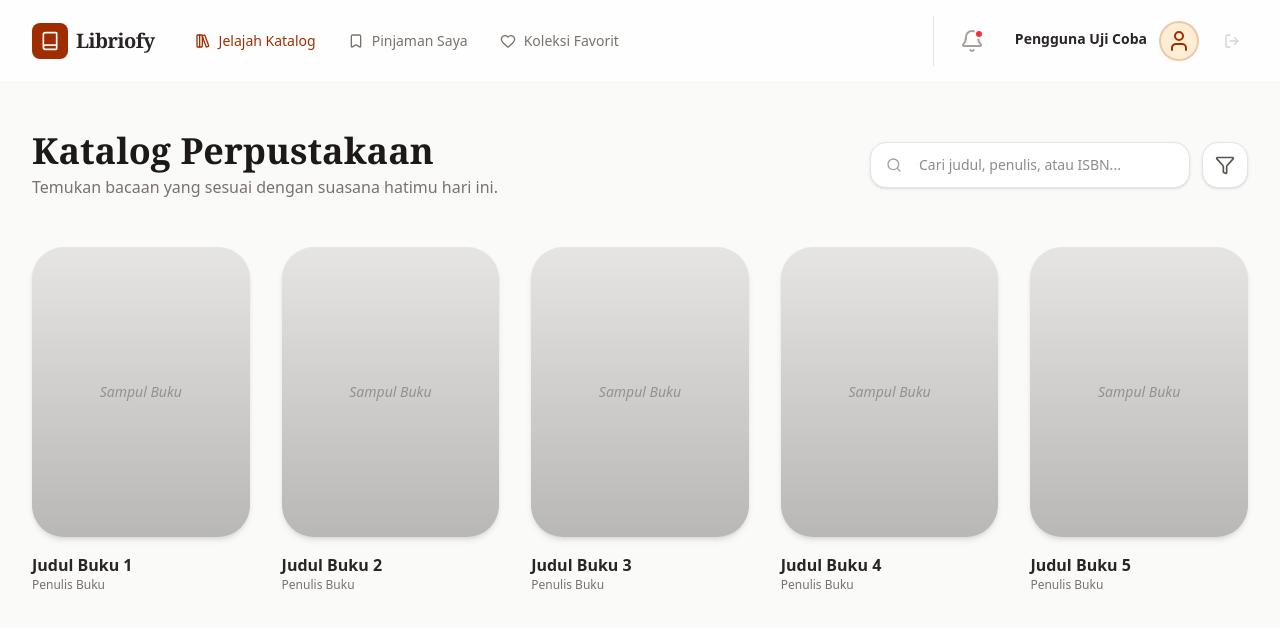
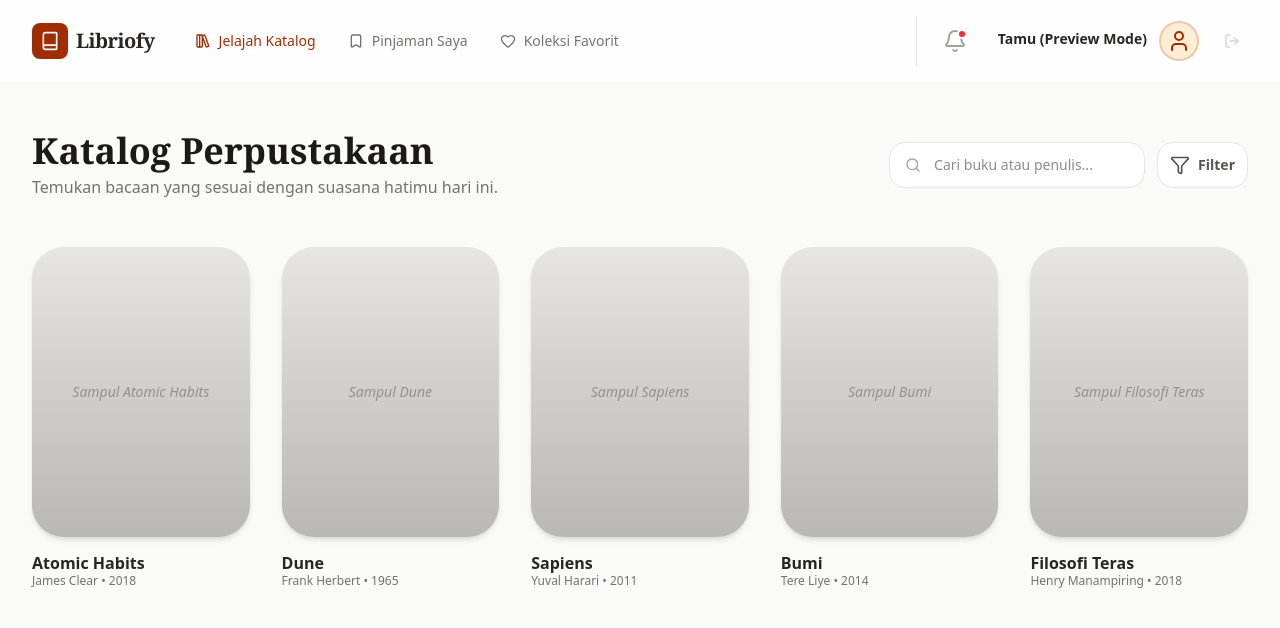
Before and after one commit to Purukan-Jeremy/LibraryProject, a Next.js app in the folder frontend/: page /librarypage in a window 1280 px wide. Before the commit this address had no page. Shown: the top 628 px of the page. Built offline with nearby package versions, Linux system fonts and the light colour scheme.

Commit message:
fixing frontend users page

```diff
--- a/frontend/src/app/favorites/page.tsx
+++ b/frontend/src/app/favorites/page.tsx
@@ -81,14 +81,16 @@ export default function FavoritesPage() {
             </p>
           </div>
 
-          <div className="relative group">
-            <Search className="absolute left-4 top-1/2 -translate-y-1/2 w-5 h-5 text-stone-300 group-focus-within:text-orange-800 transition-colors" />
-            <input
-              type="text"
-              placeholder="Cari di favorit..."
-              className="pl-12 pr-6 py-4 bg-white border border-stone-200 rounded-[1.5rem] text-sm focus:ring-4 focus:ring-orange-800/5 outline-none w-full md:w-80 shadow-sm transition-all"
-              onChange={(e) => setSearchTerm(e.target.value)}
-            />
+          <div className="flex gap-3">
+            <div className="relative">
+              <Search className="absolute left-4 top-1/2 -translate-y-1/2 w-4 h-4 text-stone-400" />
+              <input
+                type="text"
+                placeholder="Cari di favorit..."
+                className="pl-11 pr-4 py-3 bg-white border border-stone-200 rounded-2xl text-sm focus:ring-2 focus:ring-orange-800/10 outline-none w-64"
+                onChange={(e) => setSearchTerm(e.target.value)}
+              />
+            </div>
           </div>
         </header>
 
--- a/frontend/src/app/librarypage/page.tsx
+++ b/frontend/src/app/librarypage/page.tsx
@@ -27,6 +27,9 @@ export default function LibraryPage() {
   //const [user, setUser] = useState<any>(null);
   const [user, setUser] = useState<any>({ fullname: "Pengguna Uji Coba" });
   const router = useRouter();
+  const [searchQuery, setSearchQuery] = useState("");
+
+  //Handle profil
   const [isProfileOpen, setIsProfileOpen] = useState(false);
   const [isEditing, setIsEditing] = useState(false);
   const [formData, setFormData] = useState({
@@ -34,7 +37,21 @@ export default function LibraryPage() {
     email: "",
     password: "",
   });
+  const handleSaveProfile = () => {
+    const updatedUser = {
+      ...user,
+      fullname: formData.fullname !== "" ? formData.fullname : user.fullname,
+      email: formData.email !== "" ? formData.email : user.email,
+      // Password biasanya dikirim ke API, di sini kita simulasi saja
+    };
 
+    setUser(updatedUser);
+    localStorage.setItem("user", JSON.stringify(updatedUser));
+    setIsEditing(false);
+    alert("Profil berhasil diperbarui!");
+  };
+
+  //Handle Notifikasi
   const [isNotificationOpen, setIsNotificationOpen] = useState(false);
   // Contoh data notifikasi (Data Dummy)
   const [notifications, setNotifications] = useState([
@@ -60,20 +77,89 @@ export default function LibraryPage() {
       unread: false,
     },
   ]);
-
   // Logika cek apakah ada notifikasi yang belum dibaca
   const hasUnread = notifications.some((n) => n.unread);
-
   const markAllAsRead = () => {
     setNotifications(notifications.map((n) => ({ ...n, unread: false })));
   };
+
+  //Handle Filter Buku
+  //data dummy buku, nanti akan diganti dengan data dari API
+  const allBooks = [
+    {
+      id: 1,
+      title: "Atomic Habits",
+      author: "James Clear",
+      category: "Edukasi",
+      year: 2018,
+    },
+    {
+      id: 2,
+      title: "Dune",
+      author: "Frank Herbert",
+      category: "Fiksi",
+      year: 1965,
+    },
+    {
+      id: 3,
+      title: "Sapiens",
+      author: "Yuval Harari",
+      category: "Sains",
+      year: 2011,
+    },
+    {
+      id: 4,
+      title: "Bumi",
+      author: "Tere Liye",
+      category: "Fiksi",
+      year: 2014,
+    },
+    {
+      id: 5,
+      title: "Filosofi Teras",
+      author: "Henry Manampiring",
+      category: "Edukasi",
+      year: 2018,
+    },
+  ];
+  // Opsi filter untuk kategori dan tahun (nanti disesuaikan)
+  const categories = ["Semua Kategori", "Fiksi", "Sains", "Edukasi"];
+  const yearOptions = [
+    "Semua Tahun",
+    "2020 keatas",
+    "2010 - 2019",
+    "Dibawah 2010",
+  ];
+  // Di dalam komponen LibraryPage: (daftar buku dan state filter)
+  const [selectedCategory, setSelectedCategory] = useState("Semua Kategori");
+  const [selectedYear, setSelectedYear] = useState("Semua Tahun");
+  const [isFilterOpen, setIsFilterOpen] = useState(false);
+
+  const filteredBooks = allBooks.filter((book) => {
+    const matchCategory =
+      selectedCategory === "Semua Kategori" ||
+      book.category === selectedCategory;
+
+    let matchYear = true;
+    if (selectedYear === "2020 keatas") matchYear = book.year >= 2020;
+    else if (selectedYear === "2010 - 2019")
+      matchYear = book.year >= 2010 && book.year <= 2019;
+    else if (selectedYear === "Dibawah 2010") matchYear = book.year < 2010;
+
+    const matchSearch =
+      book.title.toLowerCase().includes(searchQuery.toLowerCase()) ||
+      book.author.toLowerCase().includes(searchQuery.toLowerCase());
+
+    // Buku harus memenuhi ketiga syarat ini
+    return matchCategory && matchYear && matchSearch;
+  });
 
   // Proteksi Halaman: Hanya user yang sudah login bisa masuk
   useEffect(() => {
     const savedUser = localStorage.getItem("user");
     if (!savedUser) {
-      router.push("/login");
-      // setUser({ fullname: "Tamu (Preview Mode)" }); //Untuk viewing tanpa login, bisa diaktifkan ini
+      //router.push("/login");
+      setUser({ fullname: "Tamu (Preview Mode)" }); //Untuk viewing tanpa login, bisa diaktifkan ini
     } else {
       setUser(JSON.parse(savedUser));
     }
@@ -85,20 +171,6 @@ export default function LibraryPage() {
   };
 
   if (!user) return null; // Mencegah flashing content sebelum redirect
-
-  const handleSaveProfile = () => {
-    const updatedUser = {
-      ...user,
-      fullname: formData.fullname !== "" ? formData.fullname : user.fullname,
-      email: formData.email !== "" ? formData.email : user.email,
-      // Password biasanya dikirim ke API, di sini kita simulasi saja
-    };
-
-    setUser(updatedUser);
-    localStorage.setItem("user", JSON.stringify(updatedUser));
-    setIsEditing(false);
-    alert("Profil berhasil diperbarui!");
-  };
 
   return (
     <div className="min-h-screen bg-[#fafaf9]">
@@ -246,37 +318,114 @@ export default function LibraryPage() {
           </div>
 
           <div className="flex items-center gap-3">
-            <div className="relative group">
+            <div className="relative w-full max-w-md hidden lg:block">
               <Search className="absolute left-4 top-1/2 -translate-y-1/2 w-4 h-4 text-stone-400" />
               <input
                 type="text"
-                placeholder="Cari judul, penulis, atau ISBN..."
-                className="pl-12 pr-6 py-3 bg-white border border-stone-200 rounded-2xl text-sm w-full md:w-80 shadow-sm focus:ring-2 focus:ring-orange-800/10 outline-none transition-all"
+                placeholder="Cari buku atau penulis..."
+                value={searchQuery} // Hubungkan dengan state
+                onChange={(e) => setSearchQuery(e.target.value)} // Update state saat mengetik
+                className="pl-11 pr-4 py-3 bg-white border border-stone-200 rounded-2xl text-sm focus:ring-2 focus:ring-orange-800/10 outline-none w-64"
               />
             </div>
-            <button className="p-3 bg-white border border-stone-200 rounded-2xl text-stone-600 hover:bg-stone-50 transition-colors shadow-sm">
-              <Filter className="w-5 h-5" />
-            </button>
+            <div className="flex gap-4 items-center relative">
+              {/* Tombol Pemicu Filter */}
+              <button
+                onClick={() => setIsFilterOpen(!isFilterOpen)}
+                className={`p-3 border rounded-2xl flex items-center gap-2 transition-all ${
+                  isFilterOpen
+                    ? "bg-orange-800 text-white border-orange-800"
+                    : "bg-white text-stone-600 border-stone-200"
+                }`}
+              >
+                <Filter className="w-5 h-5" />
+                <span className="text-sm font-bold">Filter</span>
+              </button>
+
+              {/* Dropdown Menu */}
+              {isFilterOpen && (
+                <>
+                  <div
+                    className="fixed inset-0 z-10"
+                    onClick={() => setIsFilterOpen(false)}
+                  />
+                  <div className="absolute right-0 top-full mt-2 w-64 bg-white border border-stone-100 rounded-[2rem] shadow-2xl z-20 p-6 animate-in fade-in zoom-in-95 duration-200">
+                    {/* Filter Kategori */}
+                    <div className="mb-4">
+                      <label className="text-[10px] font-black uppercase text-stone-400 ml-1 mb-2 block">
+                        Kategori
+                      </label>
+                      <select
+                        value={selectedCategory}
+                        onChange={(e) => setSelectedCategory(e.target.value)}
+                        className="w-full p-3 bg-stone-50 border border-stone-100 rounded-xl text-sm outline-none focus:ring-2 focus:ring-orange-800/10"
+                      >
+                        {categories.map((cat) => (
+                          <option key={cat} value={cat}>
+                            {cat}
+                          </option>
+                        ))}
+                      </select>
+                    </div>
+
+                    {/* Filter Tahun */}
+                    <div className="mb-4">
+                      <label className="text-[10px] font-black uppercase text-stone-400 ml-1 mb-2 block">
+                        Tahun Terbit
+                      </label>
+                      <select
+                        value={selectedYear}
+                        onChange={(e) => setSelectedYear(e.target.value)}
+                        className="w-full p-3 bg-stone-50 border border-stone-100 rounded-xl text-sm outline-none focus:ring-2 focus:ring-orange-800/10"
+                      >
+                        {yearOptions.map((year) => (
+                          <option key={year} value={year}>
+                            {year}
+                          </option>
+                        ))}
+                      </select>
+                    </div>
+
+                    <button
+                      onClick={() => {
+                        setSelectedCategory("Semua Kategori");
+                        setSelectedYear("Semua Tahun");
+                      }}
+                      className="w-full py-2 text-[10px] font-bold text-orange-800 uppercase hover:bg-orange-50 rounded-lg transition-colors"
+                    >
+                      Reset Filter
+                    </button>
+                  </div>
+                </>
+              )}
+            </div>
           </div>
         </div>
 
         {/* Placeholder untuk Grid Buku */}
         <div className="grid grid-cols-2 md:grid-cols-3 lg:grid-cols-5 gap-8">
-          {/* Kamu bisa melakukan looping data buku di sini nanti */}
-          {[1, 2, 3, 4, 5].map((item) => (
-            <div key={item} className="group cursor-pointer">
-              <div className="aspect-[3/4] bg-stone-200 rounded-[2rem] mb-4 overflow-hidden shadow-md group-hover:shadow-xl group-hover:-translate-y-2 transition-all duration-300 relative">
-                <div className="absolute inset-0 bg-gradient-to-t from-black/20 to-transparent" />
-                <div className="flex items-center justify-center h-full text-stone-400 italic text-sm">
-                  Sampul Buku
+          {filteredBooks.length > 0 ? (
+            filteredBooks.map((book) => (
+              <div key={book.id} className="group cursor-pointer">
+                <div className="aspect-[3/4] bg-stone-200 rounded-[2rem] mb-4 overflow-hidden shadow-md group-hover:shadow-xl group-hover:-translate-y-2 transition-all duration-300 relative">
+                  <div className="absolute inset-0 bg-gradient-to-t from-black/20 to-transparent" />
+                  <div className="flex items-center justify-center h-full text-stone-400 italic text-sm text-center px-4">
+                    Sampul {book.title}
+                  </div>
                 </div>
+                <h3 className="font-bold text-stone-800 group-hover:text-orange-800 transition-colors leading-tight">
+                  {book.title}
+                </h3>
+                <p className="text-xs text-stone-500 font-medium">
+                  {book.author} • {book.year}
+                </p>
               </div>
-              <h3 className="font-bold text-stone-800 group-hover:text-orange-800 transition-colors">
-                Judul Buku {item}
-              </h3>
-              <p className="text-xs text-stone-500 font-medium">Penulis Buku</p>
+            ))
+          ) : (
+            <div className="col-span-full py-20 text-center text-stone-400 italic">
+              Buku tidak ditemukan dengan kriteria tersebut.
             </div>
-          ))}
+          )}
         </div>
       </main>
 
```
Also changed, not shown: 2 other files (tests, documents, lock files or other folders).
